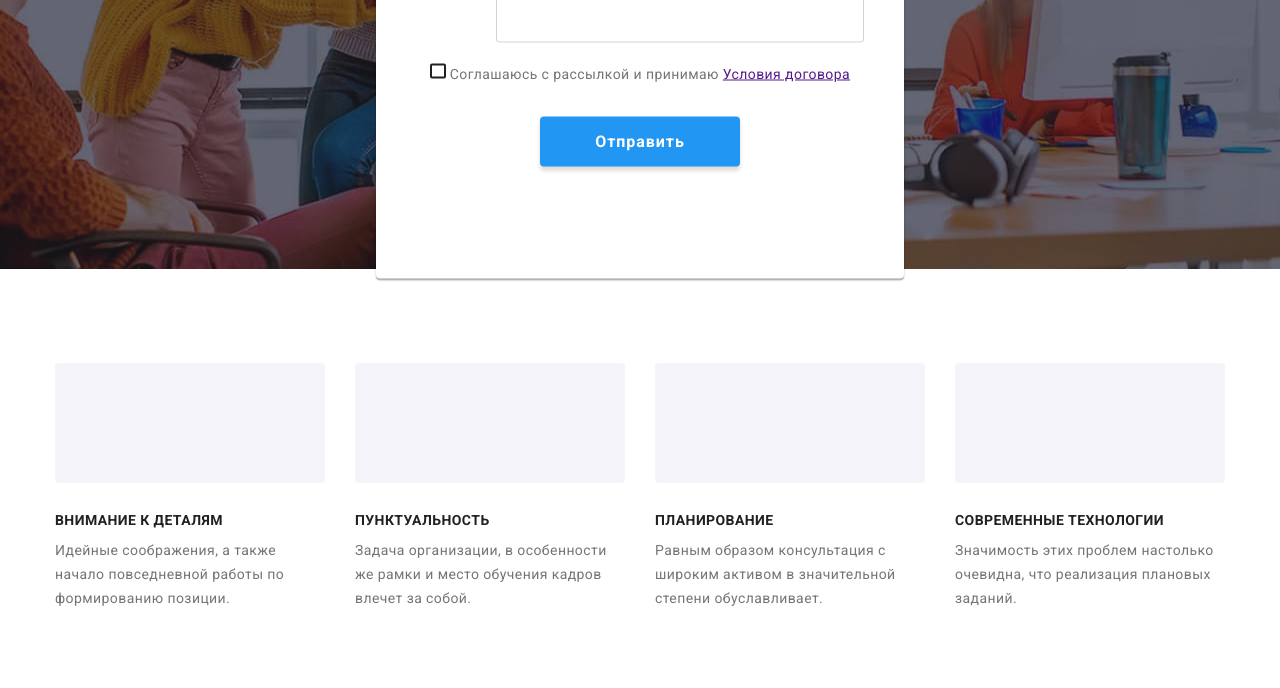
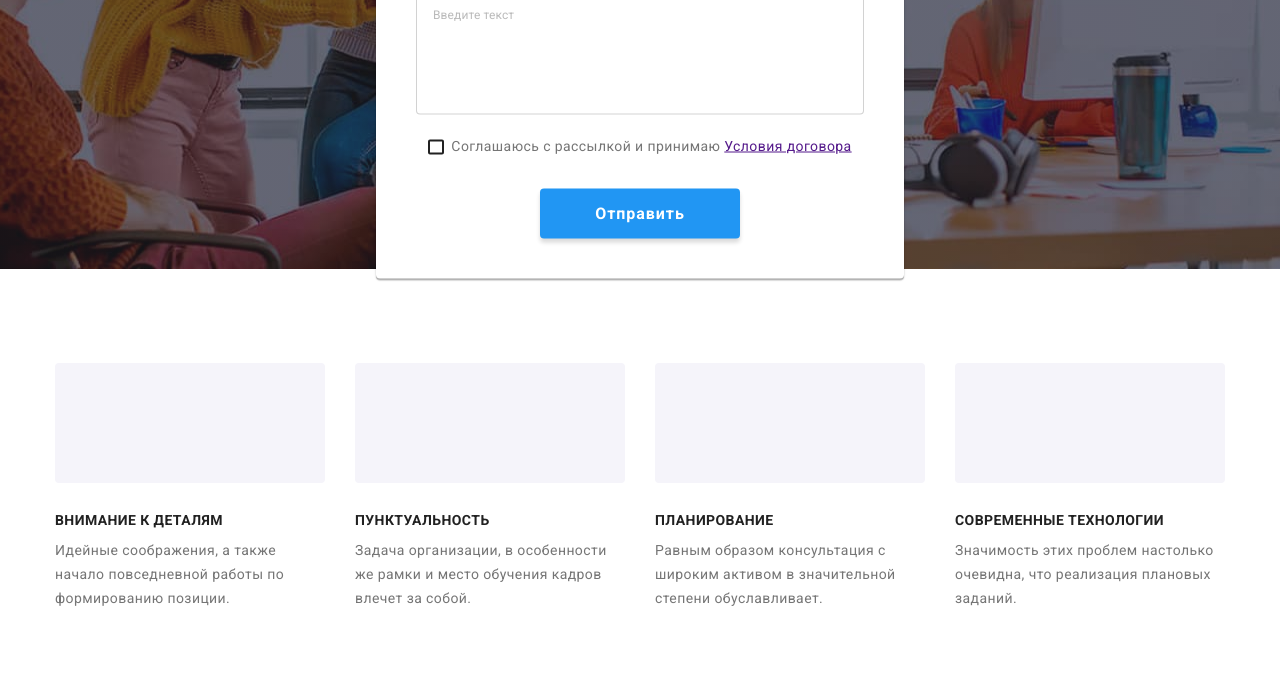
Before and after one commit to SvitlanaIvanenko/goit-markup-hw-06, a plain HTML site: page index.html in a window 1280 px wide. Shown: the part 412-1100 px from the top of the page. Drawn offline with nearby package versions, Linux system fonts and the light colour scheme.

Commit message:
Update styles.css

```diff
--- a/css/styles.css
+++ b/css/styles.css
@@ -685,8 +685,15 @@ img {
   cursor: pointer;
 
   transition: transform 250ms cubic-bezier(0.4, 0, 0.2, 1),
-    visibility 250ms cubic-bezier(0.4, 0, 0.2, 1);
+    visibility 250ms cubic-bezier(0.4, 0, 0.2, 1),
+    fill 250ms cubic-bezier(0.4, 0, 0.2, 1);
 }
+
+.modal-close-button:hover .close-icon,
+.modal-close-button:focus .close-icon {
+  fill: var(--accent-color);
+}
+
 .is-hidden {
   visibility: hidden;
   opacity: 0;
@@ -710,7 +717,6 @@ img {
 }
 
 .modal-label {
-  display: block;
   font-weight: 400;
   font-size: 12px;
   line-height: 1.17;
@@ -719,7 +725,6 @@ img {
 }
 
 .modal-input {
-  display: block;
   width: 100%;
   height: 40px;
   border: 1px solid rgba(33, 33, 33, 0.2);
@@ -736,6 +741,7 @@ img {
 
 .modal-wrapper {
   display: flex;
+  flex-direction: column;
   margin-bottom: 10px;
 }
 
@@ -777,29 +783,32 @@ img {
 }
 
 .checkbox-wrapper {
+  display: flex;
   margin-bottom: 30px;
+  justify-content: center;
   text-align: center;
 }
 
 .privacy-text {
+  display: flex;
   font-size: 14px;
   line-height: 1.71;
   letter-spacing: 0.03em;
-  align-items: baseline;
+  transition: background-color 2500 ms linear;
 }
 
-/* .checked-wrapper {
+.checked-wrapper {
   display: flex;
+  justify-content: center;
+  align-items: center;
+  align-self: center;
+  margin-right: 7px;
   width: 16px;
   height: 15px;
-  border-radius: 2px;
-  margin-right: 8px;
-} */
+}
 
 .checkbox-icon {
   fill: transparent;
-  width: 16px;
-  height: 15px;
   border: 2px solid var(--header-color);
   border-radius: 2px;
   align-items: center;
@@ -810,12 +819,12 @@ img {
 
 .modal-checkbox:checked + .privacy-text span {
   background-color: var(--accent-color);
+  border-radius: 2px;
 }
 
 .modal-checkbox:checked + .privacy-text .checkbox-icon {
   fill: var(--white-color);
-  border: transparent;
-  border-radius: 2px;
+  border: 2px solid var(--accent-color);
 }
 
 .modal-button {
@@ -844,6 +853,7 @@ img {
 .modal-button:hover,
 .modal-button:focus {
   background-color: #188ce8;
+  outline: transparent;
 }
 
 .no-scroll {
--- a/index.html
+++ b/index.html
@@ -493,8 +493,12 @@
         <div class="checkbox-wrapper">
           <input type="checkbox" id="privacy" name="privacy" class="modal-checkbox visually-hidden">
           <label for="privacy" class="privacy-text">
-            <span class="checked-wrapper"><svg class="checkbox-icon" width="16" height="15"><use href="./images/icons.svg#icon-check"></use></svg></span>
-            Соглашаюсь с рассылкой и принимаю <a href="" class="modal-link">Условия договора</a></label>
+            <span class="checked-wrapper"><svg
+              class="checkbox-icon"
+              width="16"
+              height="15"><use href="./images/icons.svg#icon-check"></use></svg
+              ></span>Соглашаюсь с рассылкой и принимаю&nbsp;<a href=""
+              class="modal-link">Условия договора</a></label>
         </div>
         <button type="submit" class="modal-button">Отправить</button>
       </div>
```
